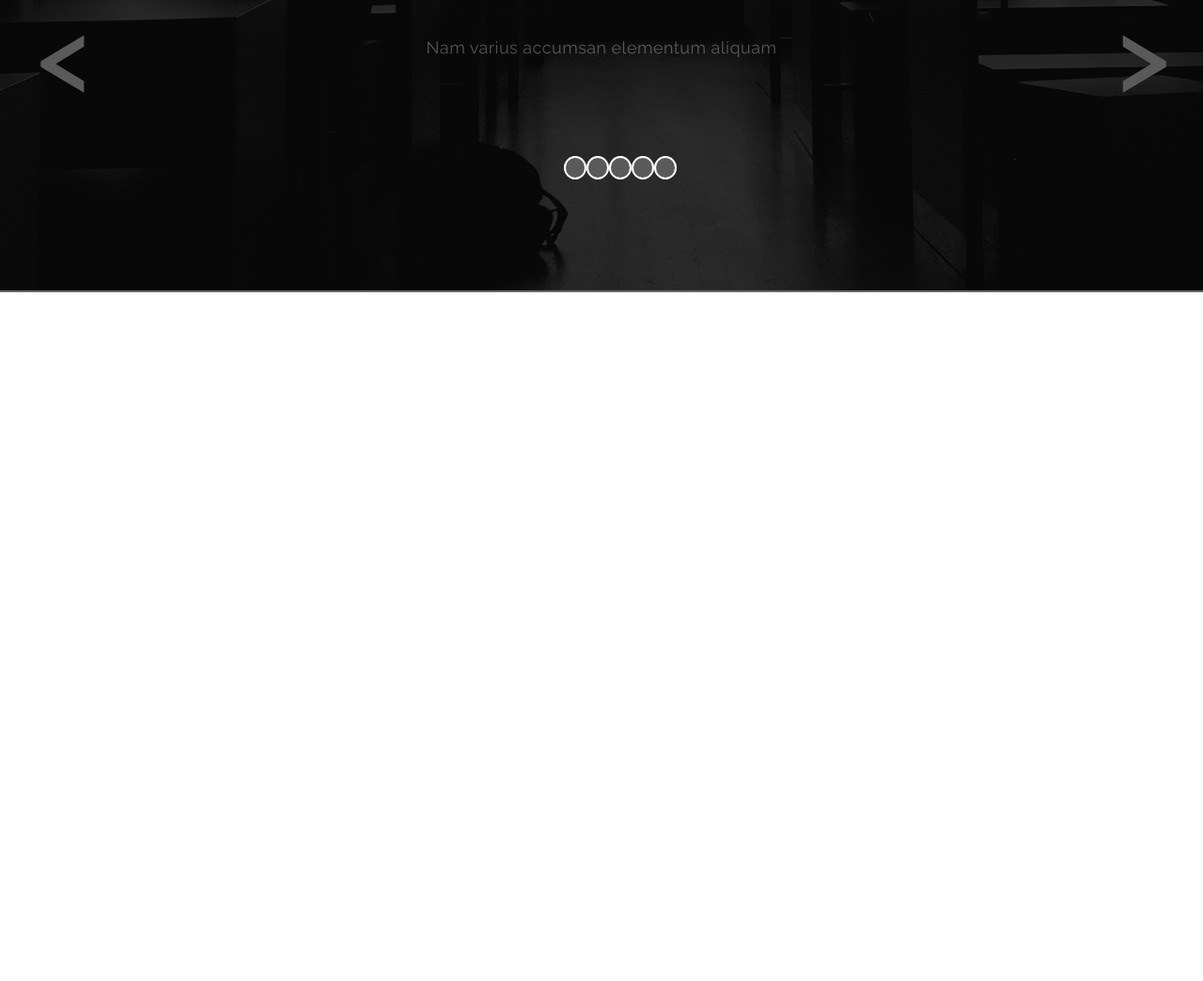
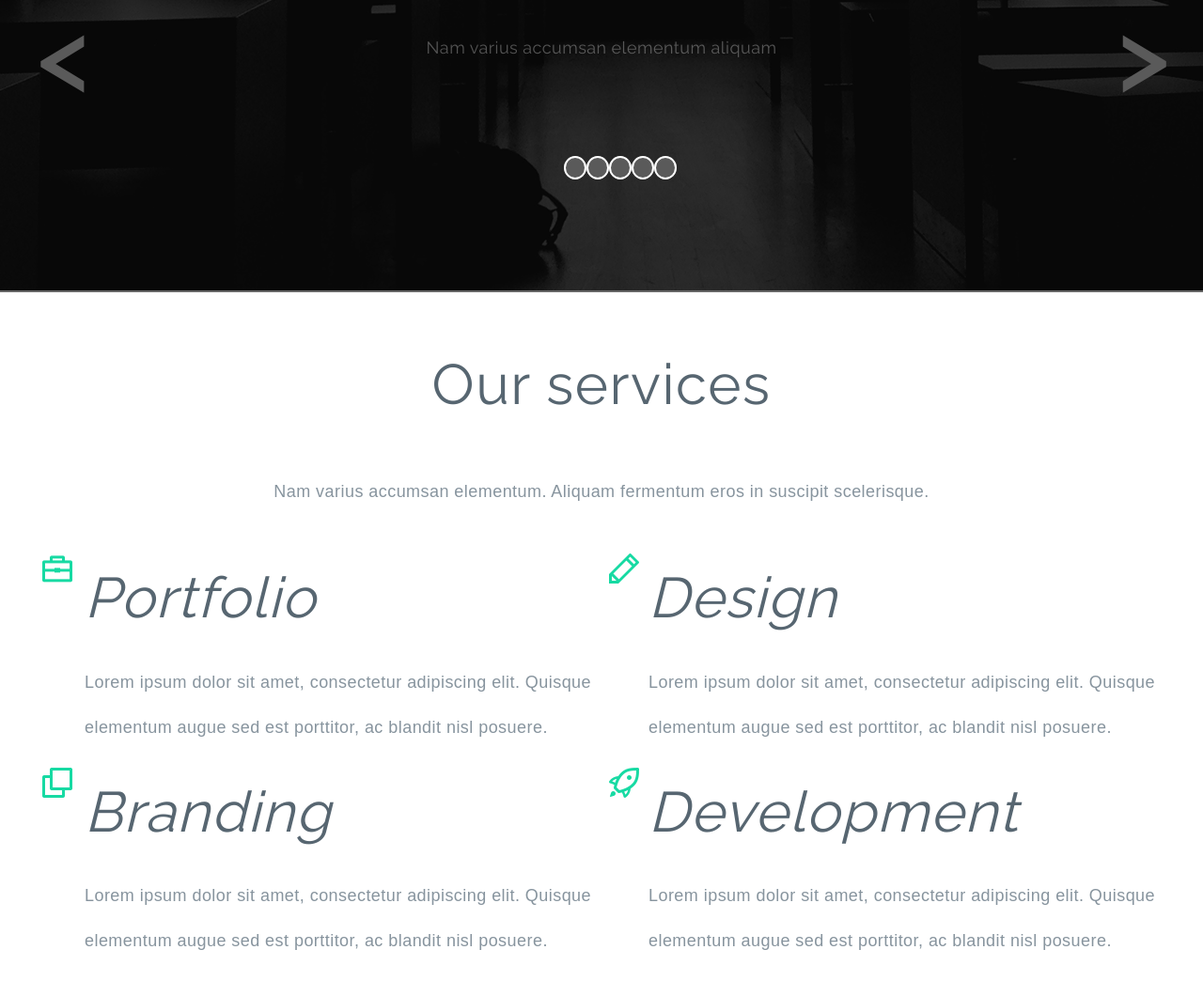
Before and after one commit to amfuc2/Home9, a website: page index.html in a window 1280 px wide. Shown: the part 3070-4114 px from the top of the page at 94% size. Before the commit the page ends 3381 px from the top, so only its background shows below. Drawn offline with nearby package versions, Linux system fonts and the light colour scheme; files that its build step writes are made by us from their sources; files whose address does not match are found by name.

Commit message:
add types of services

```diff
--- a/index.html
+++ b/index.html
@@ -136,5 +136,55 @@
         </ul>
     </div>
 </section>
+<section class="container">
+    <div class="title-our-services">
+        <span>Our services</span>
+        <p>Nam varius accumsan elementum. Aliquam fermentum eros in suscipit scelerisque.</p>
+    </div>
+    <div class="types-of-services">
+        <div>
+            <span class="portfolio">
+                Portfolio
+            </span>
+            <p>
+                Lorem ipsum dolor sit amet, consectetur adipiscing elit. Quisque elementum
+                augue sed est porttitor, ac blandit nisl posuere.
+            </p>
+        </div>
+    </div>
+    <div class="types-of-services">
+        <div>
+            <span class="design">
+                Design
+            </span>
+            <p>
+                Lorem ipsum dolor sit amet, consectetur adipiscing elit. Quisque elementum
+                augue sed est porttitor, ac blandit nisl posuere.
+            </p>
+        </div>
+    </div>
+    <div class="types-of-services">
+        <div>
+            <span class="branding">
+                Branding
+            </span>
+            <p>
+                Lorem ipsum dolor sit amet, consectetur adipiscing elit. Quisque elementum
+                augue sed est porttitor, ac blandit nisl posuere.
+            </p>
+        </div>
+    </div>
+    <div class="types-of-services">
+        <div>
+            <span class="development">
+                Development
+            </span>
+            <p>
+                Lorem ipsum dolor sit amet, consectetur adipiscing elit. Quisque elementum
+                augue sed est porttitor, ac blandit nisl posuere.
+            </p>
+        </div>
+    </div>
+</section>
 </body>
 </html>
--- /dev/null
+++ b/src/sass/layout/Our services.scss
@@ -0,0 +1,87 @@
+.title-our-services {
+  margin-top: 50px;
+  span {
+    display: flex;
+    justify-content: center;
+    text-align: center;
+    line-height: 96px;
+    color: #576671;
+    font-family: $Raleway;
+    font-size: 60px;
+    font-weight: 200;
+    letter-spacing: 1.5px;
+  }
+  p {
+    display: flex;
+    justify-content: center;
+    text-align: center;
+    font-family: $Proxima;
+    font-weight: 400;
+    letter-spacing: 0.45px;
+    color: #87949e;
+    font-size: 18px;
+    line-height: 96px
+  }
+}
+
+.types-of-services {
+  float: left;
+  width: 50%;
+  div {
+    padding-left: 50px;
+    span {
+      color: #576671;
+      font-family: $Raleway;
+      font-size: 60px;
+      font-weight: 400;
+      line-height: 95.82px;
+      letter-spacing: 1.5px;
+      font-style: italic;
+    }
+    p {
+      color: #87949e;
+      font-family: $Proxima;
+      font-size: 18px;
+      font-weight: 400;
+      line-height: 47.91px;
+      letter-spacing: 0.45px;
+      width: 550px;
+    }
+  }
+}
+
+.portfolio::before {
+  content: '';
+  position: absolute;
+  left: 5px;
+  background: url("../img/Portfolio.png") 50% 50% no-repeat;
+  width: 32px;
+  height: 32px;
+}
+
+.design::before {
+  content: '';
+  position: absolute;
+  right: 560px;
+  background: url("../img/Design.png") 50% 50% no-repeat;
+  width: 32px;
+  height: 32px;
+}
+
+.branding::before {
+  content: '';
+  position: absolute;
+  left: 5px;
+  background: url("../img/Branding.png") 50% 50% no-repeat;
+  width: 32px;
+  height: 32px;
+}
+
+.development::before {
+  content: '';
+  position: absolute;
+  right: 560px;
+  background: url("../img/Development.png") 50% 50% no-repeat;
+  width: 32px;
+  height: 32px;
+}
--- a/src/sass/main.scss
+++ b/src/sass/main.scss
@@ -8,6 +8,7 @@
 @import 'layout/header';
 @import 'layout/about-us';
 @import 'layout/Adam-Czajkowsk.scss';
+@import 'layout/Our services';
 @import 'layout/footer';
 
 @import 'pages/home';
```
